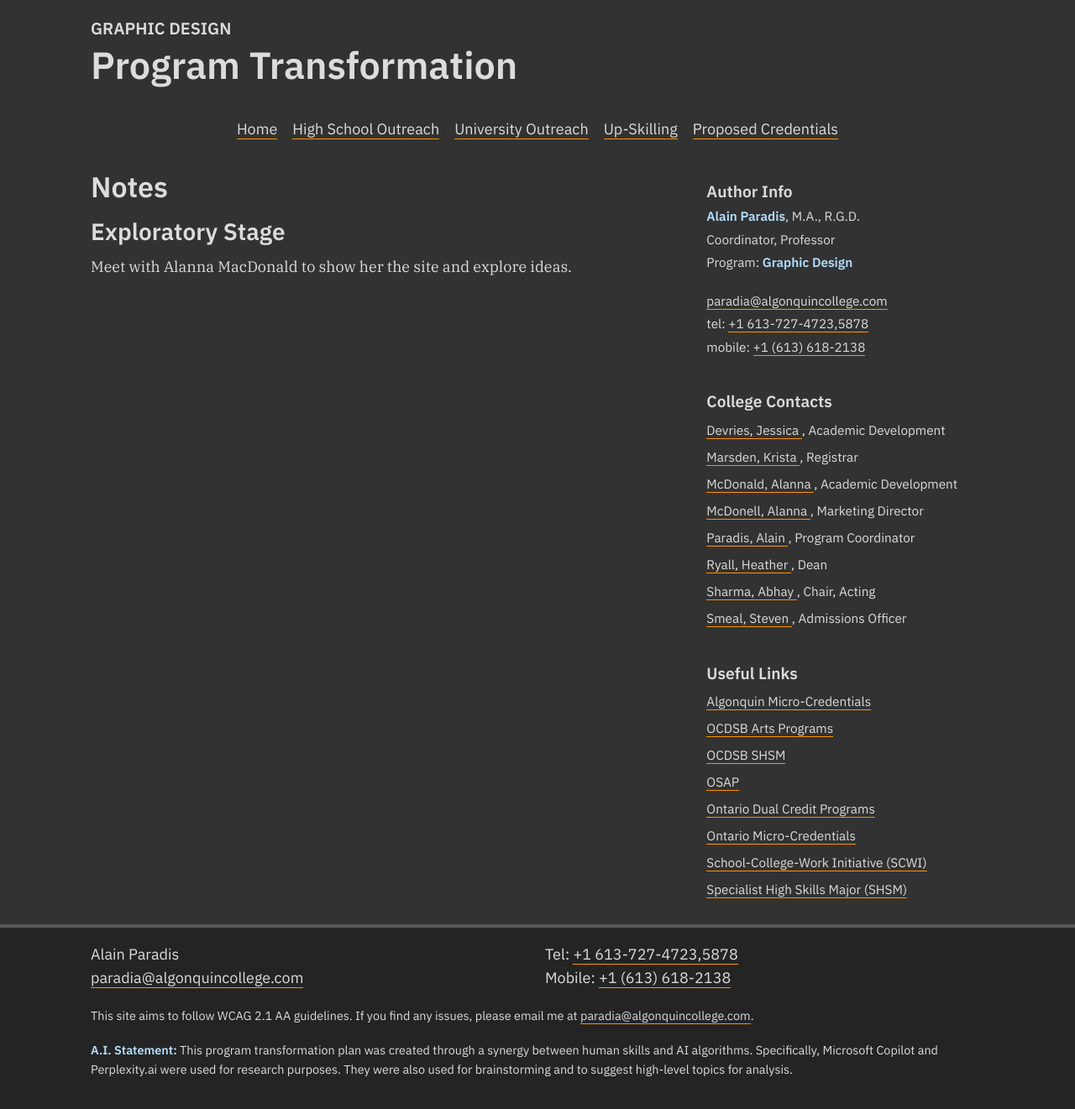
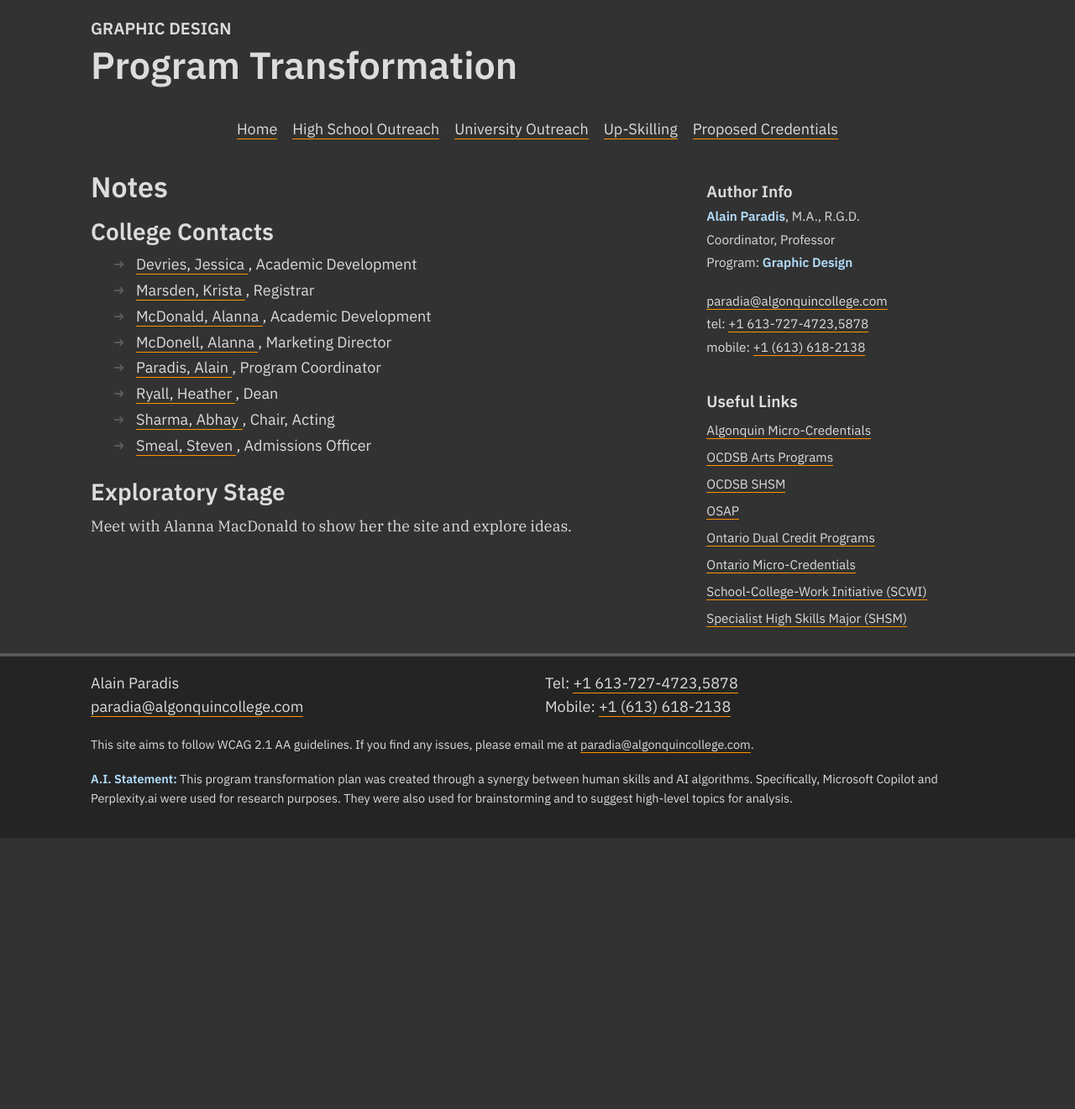
Before and after one commit to AlainParadis/program-transformation, a Jekyll site: the page built from notes.md, in a window 1280 px wide. Shown: the whole page at 84% size. Built offline with Jekyll 4.4.1, drawn with Linux system fonts in a browser that asks for light colours; after the commit the page ends 998 px from its top, so only the background shows below that.

Commit message:
Move College Contacts to Notes page

```diff
--- a/_includes/aside.html
+++ b/_includes/aside.html
@@ -9,14 +9,6 @@
 	<li>tel: <a itemprop="telephone" href="tel:{{ site.data.sitewide.identification.phone }}">{{ site.data.sitewide.identification.phone }}</a></li>
 	<li>mobile: <a itemprop="telephone" href="tel:{{ site.data.sitewide.identification.mobile }}">{{ site.data.sitewide.identification.mobile }}</a></li>
 </ul>
-<h3>College Contacts</h3>
-<ul class="linkslist">
-	{% assign sorted-contacts = site.data.sitewide.algonquin-contacts | sort: "lastname" %}
-	{% for person in sorted-contacts %}
-	<li><a href="mailto:{{ person.email }}">{{ person.lastname }}, {{ person.firstname }} </a>, {{ person.title }}</li>
-	{% endfor %}
-</ul>
-
 <h3>
 	Useful Links
 </h3>
--- a/notes.md
+++ b/notes.md
@@ -5,6 +5,14 @@ title: Notes
 order:
 ---
 <h3>
+	College Contacts
+</h3>
+<ul class="linkslist">
+	{% assign sorted-contacts = site.data.sitewide.algonquin-contacts | sort: "lastname" %} {% for person in sorted-contacts %}
+	<li><a href="mailto:{{ person.email }}">{{ person.lastname }}, {{ person.firstname }} </a>, {{ person.title }}</li>
+	{% endfor %}
+</ul>
+<h3>
 	Exploratory Stage
 </h3>
 <p>
```
